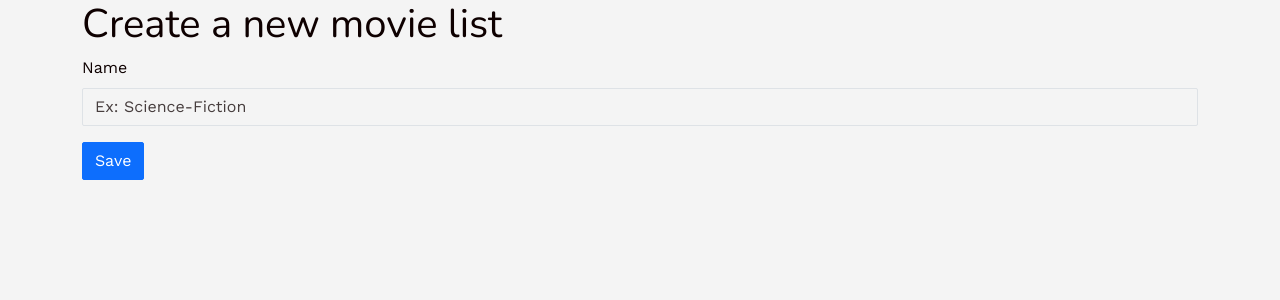
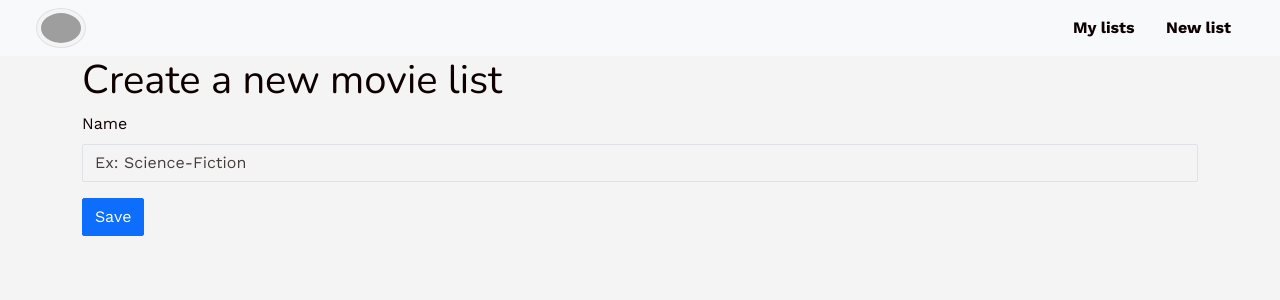
Before and after one commit to guillaumeduboisgordeeff-code/rails-watch-list, a Rails app: page /lists/new in a window 1280 px wide. Shown: the top 300 px of the page. Run offline with Rails 7, Linux system fonts and the light colour scheme; style sheets or scripts are compiled from the project's sources; parts of the project's set-up code (start-up, migrations or seed data) failed here and were passed over; some libraries are stand-ins or nearby versions; grey boxes are pictures that could not be loaded.

Commit message:
front design wip

```diff
--- a/app/views/layouts/application.html.erb
+++ b/app/views/layouts/application.html.erb
@@ -24,6 +24,19 @@
   </head>
 
   <body>
+    <nav class="navbar navbar-light bg-light px-4">
+      <div class="container-fluid d-flex justify-content-between">
+        <img src="https://static6.depositphotos.com/1008244/609/v/450/depositphotos_6097085-stock-illustration-popcorn-in-a-striped-tub.jpg"
+            alt="popcorn image"
+            class="rounded-circle img-thumbnail"
+            width="50"
+            height="50">
+        <div>
+          <button class="btn fw-bold">My lists</button>
+          <button class="btn fw-bold">New list</button>
+        </div>
+      </div>
+    </nav>
     <div class="container">
     <%= yield %>
     </div>
```
Also changed, not shown: app/views/lists/index.html.erb (+25 -8 lines).
